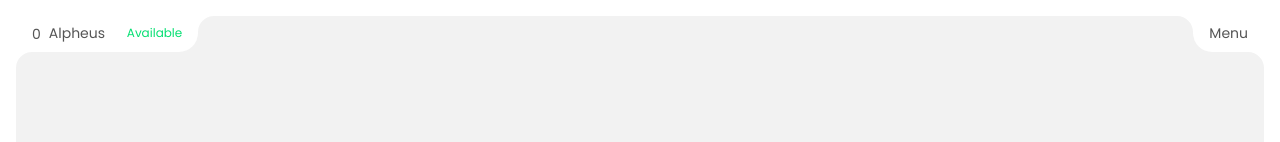
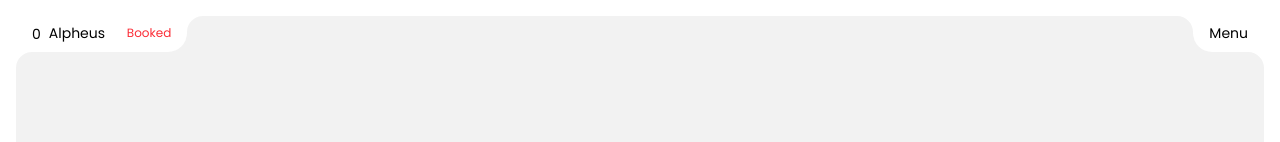
Before and after one commit to theCalculatar/v2.portfolio, a Next.js app: page / in a window 1280 px wide. Shown: the top 142 px of the page. Built offline with nearby package versions, Linux system fonts and the light colour scheme.

Commit message:
update nav links...

```diff
--- a/src/components/Navbar.tsx
+++ b/src/components/Navbar.tsx
@@ -3,33 +3,51 @@
 import React, { useContext } from "react";
 import TextFlip from "@/components/TextFlip";
 import RoundEdges from "./RoundEdges";
-import { AppContext } from "@/app/context";
-import { NAVOPEN } from "@/app/context";
+import { AppContext, NAVOPEN } from "@/app/context";
 import Link from "next/link";
+import data from "@/data/data.json";
+import { Dot } from "lucide-react";
 
 function Navbar({ className = "" }: { className?: string }) {
   const { navDispach, navState } = useContext(AppContext);
 
   return (
     <div className={`overflow-hidden w-full z-10 ${className}`}>
-      <RoundEdges __className="w-full  rounded-b-2xl" bl_1 br_1>
+      <RoundEdges
+        __className="w-full rounded-b-2xl text-font-primary"
+        bl_1
+        br_1
+      >
         <div className="h-9 flex justify-between items-center  w-full ">
           <RoundEdges tr_0 className="h-9 bg-background px-4 z-10">
             <div className=" flex items-center gap-2 ">
               <div className="flex gap-2 items-center">
                 0
                 <TextFlip className="my-4 ">
-                  <p className="text-xm initial min-w-17.5">Alpheus</p>
-                  <p className="text-xm preview hidden">Mabetlela</p>
+                  <Link href={"/"} className="text- initial min-w-17.5">
+                    Alpheus
+                  </Link>
+                  <Link href={"/"} className="text- preview hidden">
+                    Mabetlela
+                  </Link>
                 </TextFlip>
               </div>
-
-              <TextFlip>
-                <p className="text-xs initial text-green-400">Available</p>
-                <p className="text-xs preview hidden text-green-400">
-                  * 2 slots
-                </p>
-              </TextFlip>
+              {data.slots == 0 ? (
+                <TextFlip>
+                  <p className="text-xs initial text-green-400">Available</p>
+                  <p className="text-xs preview hidden text-green-400">
+                    <span className="flex items-center">
+                      <Dot />
+                      {data.slots} slots
+                    </span>
+                  </p>
+                </TextFlip>
+              ) : (
+                <TextFlip>
+                  <p className="text-xs initial text-red-500">Booked</p>
+                  <p className="text-xs preview hidden text-red-500">Booked</p>
+                </TextFlip>
+              )}
             </div>
           </RoundEdges>
           <RoundEdges
--- a/src/components/TextFlip.tsx
+++ b/src/components/TextFlip.tsx
@@ -23,6 +23,13 @@ function TextFlip({
           transform: translateY(1rem);
           display: block;
         }
+        .text-flip:active .initial {
+          display: none;
+        }
+        .text-flip:active .preview {
+          transform: translateY(1rem);
+          display: block;
+        }
       `}</style>
     </div>
   );
```
